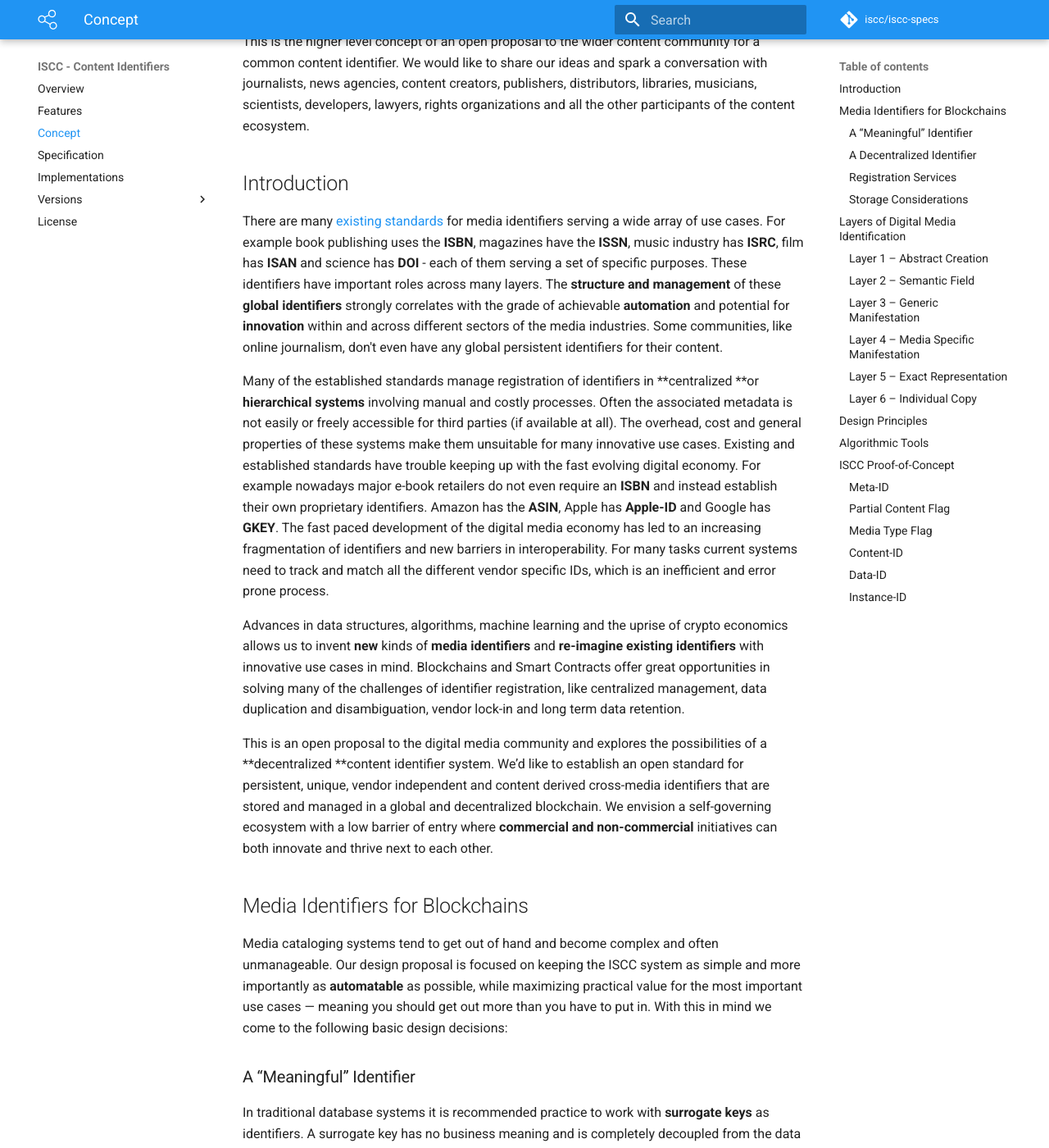
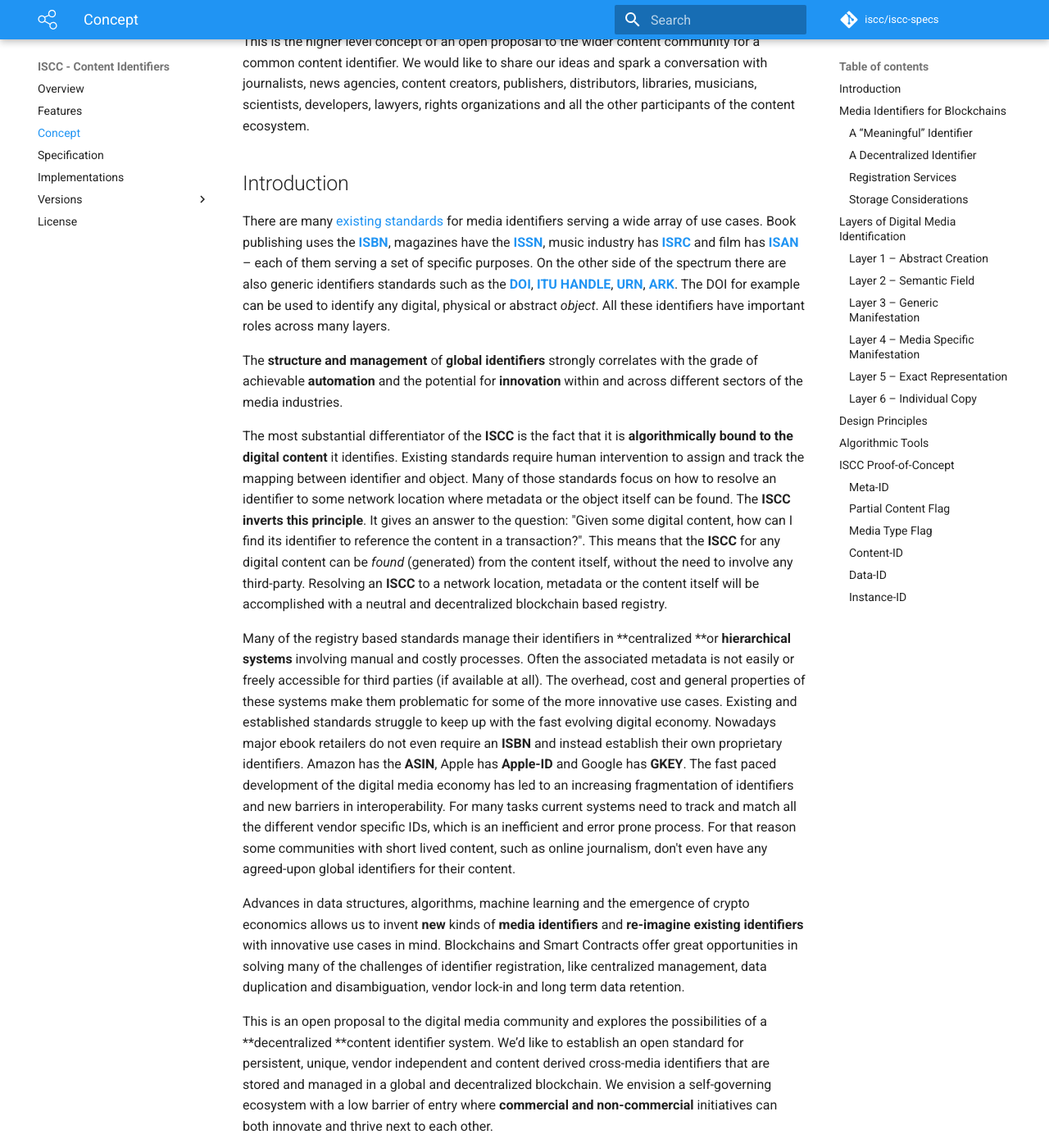
Before and after one commit to iscc/iscc-specs, an MkDocs documentation site: the page built from docs/concept.md, in a window 1280 px wide and 1400 px high, scrolled down 327 px. Shown: the whole window at 82% size. Built offline with MkDocs 1.6.1 and Material for MkDocs 9.7.7, drawn with Linux system fonts in a browser that asks for light colours; comment, search, counter and statistics services are not loaded.

Commit message:
Clarify introduction, scope of DOI and list/link more related standards.

```diff
--- a/docs/concept.md
+++ b/docs/concept.md
@@ -8,11 +8,15 @@ This is the higher level concept of an open proposal to the wider content commun
 
 ## Introduction
 
-There are many[ existing standards](https://xkcd.com/927/) for media identifiers serving a wide array of use cases. For example book publishing uses the **ISBN**, magazines have the **ISSN**, music industry has **ISRC**, film has **ISAN** and science has **DOI** - each of them serving a set of specific purposes. These identifiers have important roles across many layers. The **structure and management** of these **global identifiers** strongly correlates with the grade of achievable **automation** and potential for **innovation** within and across different sectors of the media industries. Some communities, like online journalism, don't even have any global persistent identifiers for their content.
+There are many [existing standards](https://xkcd.com/927/) for media identifiers serving a wide array of use cases. Book publishing uses the [**ISBN**](https://www.isbn-international.org/), magazines have the [**ISSN**](https://www.issn.org/), music industry has [**ISRC**](https://isrc.ifpi.org/) and film has [**ISAN**](http://www.isan.org/) – each of them serving a set of specific purposes. On the other side of the spectrum there are also generic identifiers standards such as the [**DOI**](https://www.doi.org/), [**ITU HANDLE**](http://www.itu.int/osg/csd/emerging_trends/handle_system/index.html), [**URN**](https://tools.ietf.org/html/rfc8141), [**ARK**](https://tools.ietf.org/html/draft-kunze-ark-18). The DOI for example can be used to identify any digital, physical or abstract *object*. All these identifiers have important roles across many layers.
 
-Many of the established standards manage registration of identifiers in **centralized **or **hierarchical systems** involving manual and costly processes. Often the associated metadata is not easily or freely accessible for third parties (if available at all). The overhead, cost and general properties of these systems make them unsuitable for many innovative use cases. Existing and established standards have trouble keeping up with the fast evolving digital economy. For example nowadays major e-book retailers do not even require an **ISBN** and instead establish their own proprietary identifiers. Amazon has the **ASIN**, Apple has **Apple-ID** and Google has **GKEY**. The fast paced development of the digital media economy has led to an increasing fragmentation of identifiers and new barriers in interoperability. For many tasks current systems need to track and match all the different vendor specific IDs, which is an inefficient and error prone process.
+The **structure and management** of **global identifiers** strongly correlates with the grade of achievable **automation** and the potential for **innovation** within and across different sectors of the media industries.
 
-Advances in data structures, algorithms, machine learning and the uprise of crypto economics allows us to invent **new** kinds of **media identifiers** and **re-imagine existing identifiers** with innovative use cases in mind. Blockchains and Smart Contracts offer great opportunities in solving many of the challenges of identifier registration, like centralized management, data duplication and disambiguation, vendor lock-in and long term data retention.
+The most substantial differentiator of the **ISCC** is the fact that it is **algorithmically bound to the digital content** it identifies. Existing standards require human intervention to assign and track the mapping between identifier and object. Many of those standards focus on how to resolve an identifier to some network location where metadata or the object itself can be found. The **ISCC inverts this principle**. It gives an answer to the question: "Given some digital content, how can I find its identifier to reference the content in a transaction?". This means that the **ISCC** for any digital content can be *found* (generated) from the content itself, without the need to involve any third-party. Resolving an **ISCC** to a network location, metadata or the content itself will be accomplished with a neutral and decentralized blockchain based registry.
+
+Many of the registry based standards manage their identifiers in **centralized **or **hierarchical systems** involving manual and costly processes. Often the associated metadata is not easily or freely accessible for third parties (if available at all). The overhead, cost and general properties of these systems make them problematic for some of the more innovative use cases. Existing and established standards struggle to keep up with the fast evolving digital economy. Nowadays major ebook retailers do not even require an **ISBN** and instead establish their own proprietary identifiers. Amazon has the **ASIN**, Apple has **Apple-ID** and Google has **GKEY**. The fast paced development of the digital media economy has led to an increasing fragmentation of identifiers and new barriers in interoperability. For many tasks current systems need to track and match all the different vendor specific IDs, which is an inefficient and error prone process. For that reason some communities with short lived content, such as online journalism, don't even have any agreed-upon global identifiers for their content.
+
+Advances in data structures, algorithms, machine learning and the emergence of crypto economics allows us to invent **new** kinds of **media identifiers** and **re-imagine existing identifiers** with innovative use cases in mind. Blockchains and Smart Contracts offer great opportunities in solving many of the challenges of identifier registration, like centralized management, data duplication and disambiguation, vendor lock-in and long term data retention.
 
 This is an open proposal to the digital media community and explores the possibilities of a **decentralized **content identifier system. We’d like to establish an open standard for persistent, unique, vendor independent and content derived cross-media identifiers that are stored and managed in a global and decentralized blockchain. We envision a self-governing ecosystem with a low barrier of entry where **commercial and non-commercial** initiatives can both innovate and thrive next to each other.
 
```
